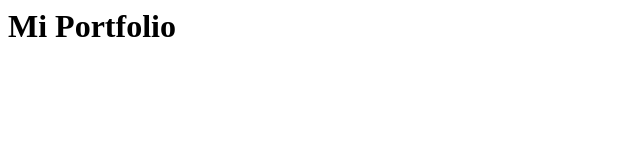
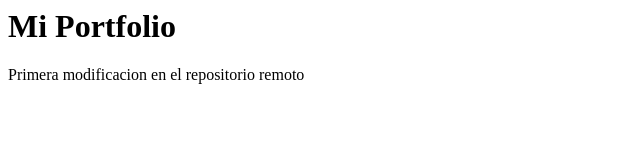
Before and after one commit to paulasofiasingh/PortfolioFrontend, a plain HTML site: page index.html in a window 1280 px wide. Shown: the whole page, without its empty margins (0-640 px from the left). Drawn offline with Linux system fonts and the light colour scheme.

Commit message:
Update index.html

```diff
--- a/index.html
+++ b/index.html
@@ -1 +1,2 @@
 <h1>Mi Portfolio</h1>
+<p>Primera modificacion en el repositorio remoto</p>
```
